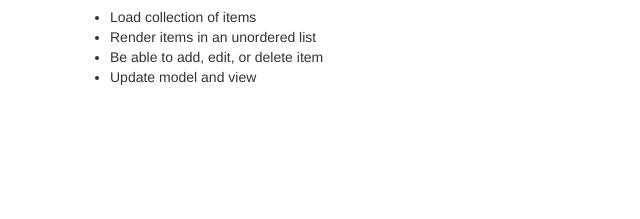
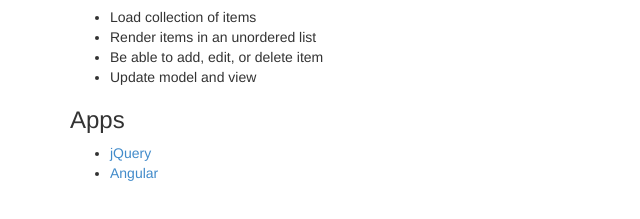
Before and after one commit to deanapeterson/jQuery-to-angular, a website: page index.html in a window 1280 px wide. Shown: the part 109-328 px from the top of the page, without its empty margins (0-640 px from the left). Drawn offline with Linux system fonts and the light colour scheme.

Commit message:
fixed ngRoute dependency
updated root index.html with links to apps

```diff
--- a/angular/main.js
+++ b/angular/main.js
@@ -1,6 +1,6 @@
 "use strict";
 
-var module = angular.module("people", ["ngRouter"]); //create module named 'people' without any angular dependencies
+var module = angular.module("people", []); //create module named 'people' without any angular dependencies
 
 module.controller("PeopleCntrl", function($scope, $http){
 	$scope.people = [];
--- a/index.html
+++ b/index.html
@@ -19,6 +19,13 @@
 				<li>Update model and view</li>
 			</ul>
 		</article>
+
+		<h3>Apps</h3>
+		<ul>
+			<li><a href='jquery/'>jQuery</a></li>
+			<li><a href='angular/'>Angular</li>
+		</ul>
+
 	</div>
 </body>
 </html>
```
